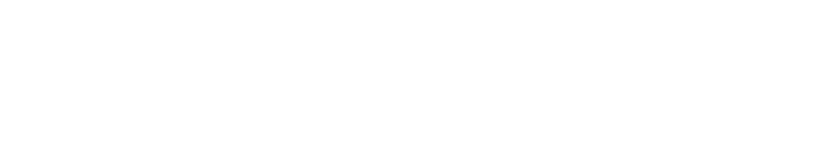
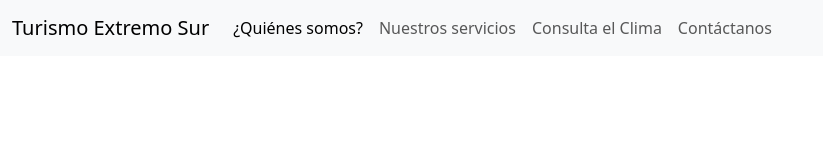
Before and after one commit to BENOMOTT/api, a plain HTML site: page index.html in a window 1280 px wide. Shown: the whole page, without its empty margins (0-823 px from the left). Drawn offline with nearby package versions, Linux system fonts and the light colour scheme.

Commit message:
cree navbar

```diff
--- a/index.html
+++ b/index.html
@@ -11,5 +11,35 @@
 </head>
 <body>
 
+
+<form>
+
+    <nav class="navbar navbar-expand-lg bg-body-tertiary">
+        <div class="container-fluid">
+          <a class="navbar-brand" href="#">Turismo Extremo Sur</a>
+          <button class="navbar-toggler" type="button" data-bs-toggle="collapse" data-bs-target="#navbarNav" aria-controls="navbarNav" aria-expanded="false" aria-label="Toggle navigation">
+            <span class="navbar-toggler-icon"></span>
+          </button>
+          <div class="collapse navbar-collapse" id="navbarNav">
+            <ul class="navbar-nav">
+              <li class="nav-item">
+                <a class="nav-link active" aria-current="page" href="#">¿Quiénes somos?</a>
+              </li>
+              <li class="nav-item">
+                <a class="nav-link" href="#"> Nuestros servicios</a>
+              </li>
+              <li class="nav-item">
+                <a class="nav-link" href="#">Consulta el Clima</a>
+              </li>
+              <li class="nav-item">
+                <a class="nav-link" href="#">Contáctanos</a>
+              </li>
+            </ul>
+          </div>
+        </div>
+      </nav>
+
+</form>
+
 </body>
 </html>
```
